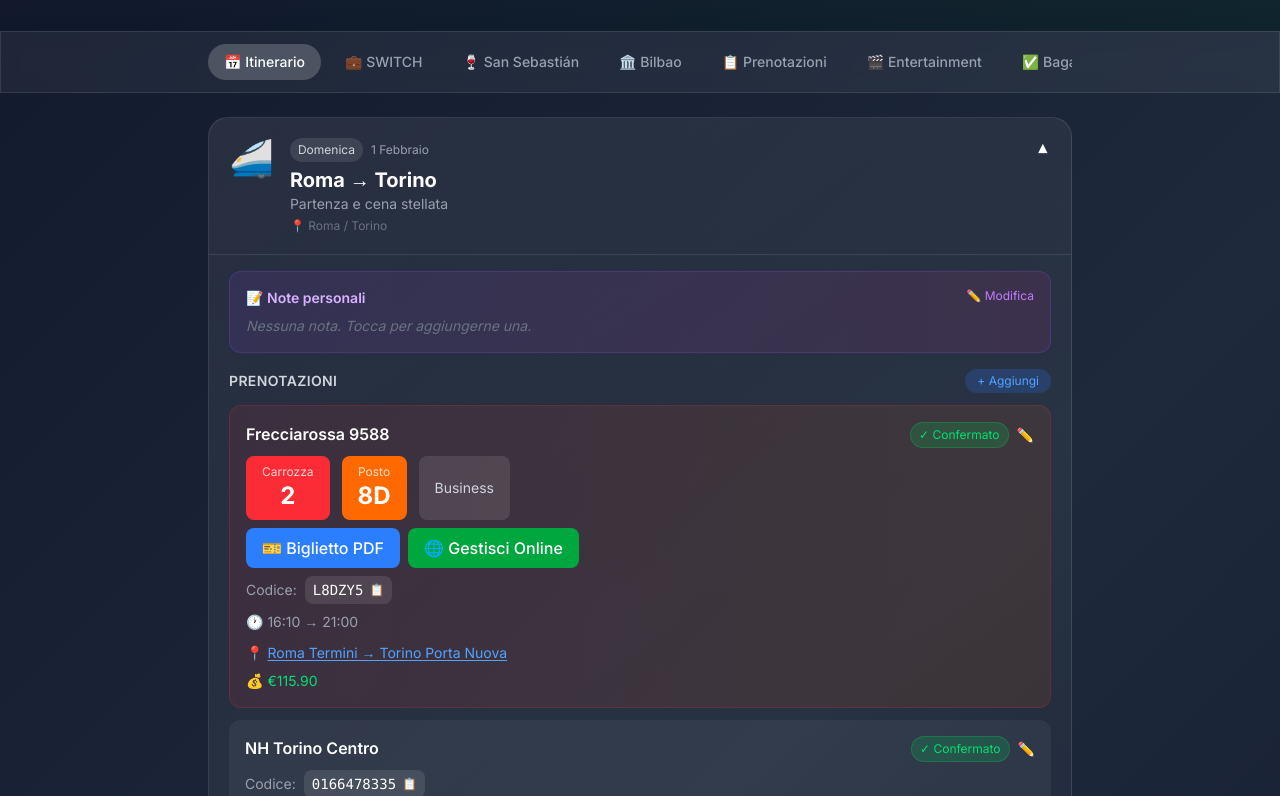
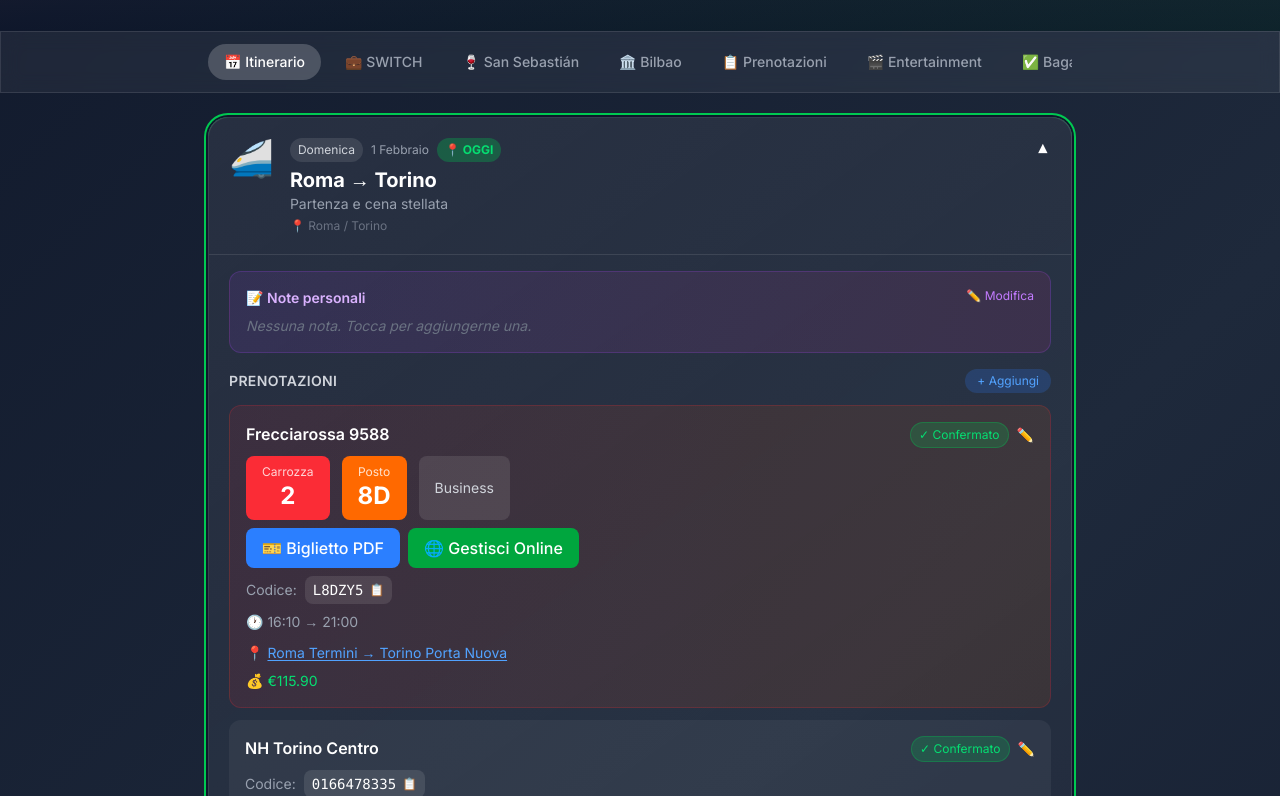
Before and after one commit to vmaretto/viaggio-san-sebastian, a Next.js app: page / in a window 1280 px wide. Shown: the part 444-1240 px from the top of the page. Built offline with nearby package versions, Linux system fonts and the light colour scheme; grey boxes are pictures that could not be loaded.

Commit message:
Add day status: past/today/future, auto-expand today, visual indicators

```diff
--- a/src/app/page.tsx
+++ b/src/app/page.tsx
@@ -356,6 +356,29 @@
   // Modal state
   const [editModal, setEditModal] = useState<{ type: 'note' | 'booking' | 'activity' | 'editBooking' | 'pintxo' | 'mustSee' | 'bilbaoPlace' | 'film' | 'switchNote'; dayIndex: number; booking?: CustomBooking } | null>(null);
   const [formData, setFormData] = useState<Record<string, string>>({});
+
+  // ============================================
+  // DATE HELPERS
+  // ============================================
+
+  const getDayStatus = (isoDate: string): 'past' | 'today' | 'future' => {
+    const today = new Date();
+    today.setHours(0, 0, 0, 0);
+    const dayDate = new Date(isoDate);
+    dayDate.setHours(0, 0, 0, 0);
+
+    if (dayDate < today) return 'past';
+    if (dayDate.getTime() === today.getTime()) return 'today';
+    return 'future';
+  };
+
+  // Auto-expand today's day on mount
+  useEffect(() => {
+    const todayIndex = initialTripData.findIndex(day => getDayStatus(day.isoDate) === 'today');
+    if (todayIndex !== -1) {
+      setExpandedDays(new Set([todayIndex]));
+    }
+  }, []);
 
   // ============================================
   // HANDLERS
@@ -801,11 +824,16 @@
                 ...(day.freeTime?.suggestions || []).map((a, i) => ({ ...a, id: `orig-${i}`, isCustom: false })),
                 ...(customActivities[index] || [])
               ];
+              const dayStatus = getDayStatus(day.isoDate);
 
               return (
                 <div
                   key={index}
-                  className="day-card overflow-hidden card-hover"
+                  className={`day-card overflow-hidden card-hover transition-all ${
+                    dayStatus === 'past' ? 'opacity-50' : ''
+                  } ${
+                    dayStatus === 'today' ? 'ring-2 ring-green-500 ring-offset-2 ring-offset-slate-900' : ''
+                  }`}
                 >
                   {/* Day Header - Clickable */}
                   <div
@@ -820,6 +848,16 @@
                             {day.dayOfWeek}
                           </span>
                           <span className="text-xs text-gray-400">{day.date}</span>
+                          {dayStatus === 'past' && (
+                            <span className="text-xs px-2 py-1 rounded-full bg-gray-500/30 text-gray-400">
+                              ✓ Completato
+                            </span>
+                          )}
+                          {dayStatus === 'today' && (
+                            <span className="text-xs px-2 py-1 rounded-full bg-green-500/30 text-green-400 font-bold animate-pulse">
+                              📍 OGGI
+                            </span>
+                          )}
                         </div>
                         <h3 className="text-xl font-bold">{day.title}</h3>
                         <p className="text-gray-400 text-sm">{day.subtitle}</p>
--- a/src/data/trip.ts
+++ b/src/data/trip.ts
@@ -28,6 +28,7 @@
 
 export interface DayPlan {
   date: string;
+  isoDate: string; // YYYY-MM-DD for comparison
   dayOfWeek: string;
   title: string;
   subtitle: string;
@@ -56,6 +57,7 @@
 export const tripData: DayPlan[] = [
   {
     date: "1 Febbraio",
+    isoDate: "2026-02-01",
     dayOfWeek: "Domenica",
     title: "Roma → Torino",
     subtitle: "Partenza e cena stellata",
@@ -108,6 +110,7 @@
   },
   {
     date: "2 Febbraio",
+    isoDate: "2026-02-02",
     dayOfWeek: "Lunedì",
     title: "Torino → San Sebastián",
     subtitle: "Road trip epico attraverso Francia e Paesi Baschi",
@@ -206,6 +209,7 @@
   },
   {
     date: "2 Febbraio",
+    isoDate: "2026-02-02",
     dayOfWeek: "Lunedì sera",
     title: "Cena SWITCH",
     subtitle: "Benvenuto con il team",
@@ -228,6 +232,7 @@
   },
   {
     date: "3 Febbraio",
+    isoDate: "2026-02-03",
     dayOfWeek: "Martedì",
     title: "SWITCH Day 1",
     subtitle: "Consortium Meeting",
@@ -265,6 +270,7 @@
   },
   {
     date: "4 Febbraio",
+    isoDate: "2026-02-04",
     dayOfWeek: "Mercoledì",
     title: "SWITCH Day 2",
     subtitle: "Consortium Meeting + Gita Bilbao?",
@@ -314,6 +320,7 @@
   },
   {
     date: "5 Febbraio",
+    isoDate: "2026-02-05",
     dayOfWeek: "Giovedì",
     title: "SWITCH Day 3 → Bordeaux",
     subtitle: "Ultimo giorno meeting e ritorno",
@@ -394,6 +401,7 @@
   },
   {
     date: "6 Febbraio",
+    isoDate: "2026-02-06",
     dayOfWeek: "Venerdì",
     title: "Bordeaux → Roma",
     subtitle: "Rientro",
```
